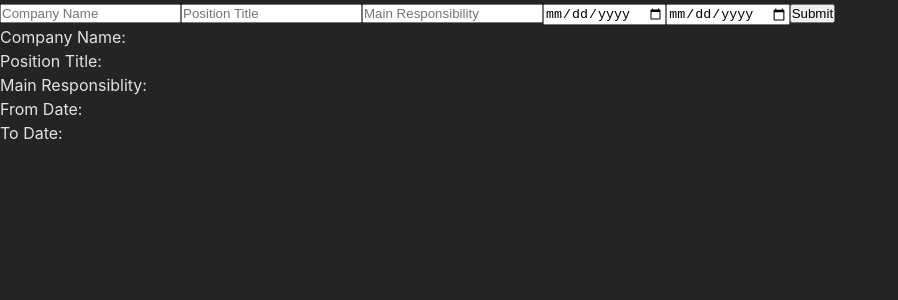
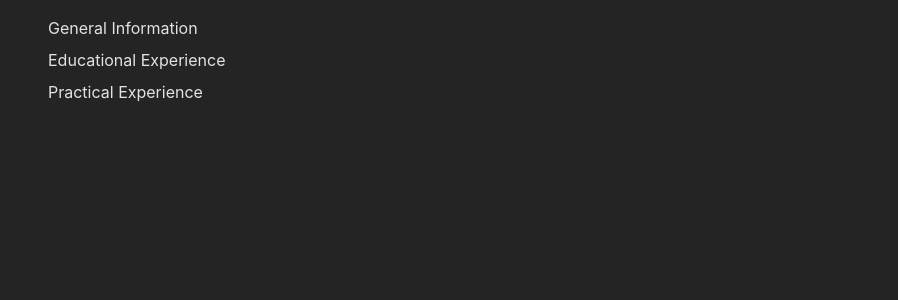
Before and after one commit to nuru484/cv-application, a React (Vite) app: page / in a window 1280 px wide. Shown: the top 300 px of the page, without its empty margins (0-898 px from the left). Built offline with nearby package versions, Linux system fonts and the light colour scheme.

Commit message:
Changed the structure of the whole program

```diff
--- a/src/components/educational-experience.jsx
+++ b/src/components/educational-experience.jsx
@@ -2,17 +2,27 @@ const EducationalExperience = ({ handleSubmit }) => {
   return (
     <div>
       <form action="#" onSubmit={handleSubmit}>
-        <label htmlFor="schoolName">School Name:</label>
-        <input type="text" id="schoolName" name="schoolName" />
+        <input
+          type="text"
+          id="schoolName"
+          name="schoolName"
+          placeholder="Schoo Name"
+        />
 
-        <label htmlFor="titleOfStudy">Title of Study</label>
-        <input type="text" id="titleOfStudy" name="titleOfStudy" />
+        <input
+          type="text"
+          id="titleOfStudy"
+          name="titleOfStudy"
+          placeholder="Title of Study"
+        />
 
-        <label htmlFor="dateOfStudy">Date of Study</label>
-        <input type="date" id="dateOfStudy" name="dateOfStudy" />
+        <label htmlFor="dateOfStudyFrom">From</label>
+        <input type="date" id="dateOfStudyFrom" name="dateOfStudyFrom" />
+
+        <label htmlFor="dateOfStudyTo">To</label>
+        <input type="date" id="dateOfStudyTo" name="dateOfStudyTo" />
 
         <button type="submit">Submit</button>
-        <button>Edit</button>
       </form>
     </div>
   );
--- a/src/components/general-information.jsx
+++ b/src/components/general-information.jsx
@@ -1,14 +1,13 @@
-const GeneralInformation = () => {
+const GeneralInformation = ({ handleSubmit }) => {
   return (
-    <form>
+    <form action="#" onSubmit={handleSubmit}>
       <input type="text" name="fullName" placeholder="Full Name" />
 
       <input type="email" name="email" placeholder="Email" />
 
-      <input type="tel" name="phoneNumber" placeholder="Phone Number" />
+      <input type="tel" name="phone" placeholder="Phone Number" />
 
       <button type="submit">Submit</button>
-      <button>Edit</button>
     </form>
   );
 };
--- a/src/components/overview.jsx
+++ b/src/components/overview.jsx
@@ -4,11 +4,140 @@ import PracticalExperience from './practical-experience';
 import { useState } from 'react';
 
 const Overview = () => {
+  const [generalInfo, setGeneralInfo] = useState({
+    fullName: '',
+    email: '',
+    phone: '',
+  });
+
+  const [showGeneralInfo, setShowGeneralInfo] = useState(false);
+
+  const handleSubmitForGeneralInfo = (e) => {
+    e.preventDefault();
+
+    const formData = new FormData(e.target);
+
+    const updatedGeneralInf = {
+      ...generalInfo,
+      fullName: formData.get('fullName'),
+      email: formData.get('email'),
+      phone: formData.get('phone'),
+    };
+
+    setGeneralInfo(updatedGeneralInf);
+    setShowGeneralInfo(false);
+  };
+
+  const handleShowGeneralInfo = () => {
+    setShowGeneralInfo(true);
+  };
+
+  const [educationalEx, setEducationalEx] = useState({
+    schoolName: '',
+    titleOfStudy: '',
+    dateOfStudyFrom: '',
+    dateOfStudyTo: '',
+  });
+
+  const [showEducationalEx, setShowEducationalEx] = useState(false);
+
+  const handleSubmitForEducationalEx = (e) => {
+    e.preventDefault();
+
+    const formData = new FormData(e.target);
+
+    const updatedEducationalEx = {
+      ...educationalEx,
+      schoolName: formData.get('schoolName'),
+      titleOfStudy: formData.get('titleOfStudy'),
+      dateOfStudyFrom: formData.get('dateOfStudyFrom'),
+      dateOfStudyTo: formData.get('dateOfStudyTo'),
+    };
+
+    setEducationalEx(updatedEducationalEx);
+    setShowEducationalEx(false);
+  };
+
+  const handleShowEducationalEx = () => {
+    setShowEducationalEx(true);
+  };
+
+  const [practicalEx, setPracticalEx] = useState({
+    companyName: '',
+    positionTitle: '',
+    mainResponsibility: '',
+    experienceFrom: '',
+    experienceTo: '',
+  });
+
+  const [showPracticalEx, setShowPracticalEx] = useState(false);
+
+  const handleSubmitForPracticalEx = (e) => {
+    e.preventDefault();
+
+    const formData = new FormData(e.target);
+
+    const updatedPracticalEx = {
+      ...practicalEx,
+      companyName: formData.get('companyName'),
+      positionTitle: formData.get('positionTitle'),
+      mainResponsibility: formData.get('mainResponsibility'),
+      experienceFrom: formData.get('experienceFrom'),
+      experienceTo: formData.get('experienceTo'),
+    };
+
+    setPracticalEx(updatedPracticalEx);
+    setShowPracticalEx(false);
+  };
+
+  const handleShowPracticalEx = () => {
+    setShowPracticalEx(true);
+  };
+
   return (
-    <div className="main-container">
-      {/* <GeneralInformation />
-      <EducationalExperience /> */}
-      <PracticalExperience />
+    <div className="appClass">
+      <div className="forms">
+        {showGeneralInfo ? (
+          <GeneralInformation handleSubmit={handleSubmitForGeneralInfo} />
+        ) : (
+          <div onClick={handleShowGeneralInfo}>General Information</div>
+        )}
+
+        {showEducationalEx ? (
+          <EducationalExperience handleSubmit={handleSubmitForEducationalEx} />
+        ) : (
+          <div onClick={handleShowEducationalEx}>Educational Experience</div>
+        )}
+
+        {showPracticalEx ? (
+          <PracticalExperience handleSubmit={handleSubmitForPracticalEx} />
+        ) : (
+          <div onClick={handleShowPracticalEx}>Practical Experience</div>
+        )}
+      </div>
+
+      <div className="cvDisplay">
+        <section className="generalInfo">
+          <p>{generalInfo.fullName} </p>
+          <p> {generalInfo.email}</p>
+          <p>{generalInfo.phone}</p>
+        </section>
+
+        <section className="educationalEx">
+          <p>{educationalEx.schoolName}</p>
+          <p>{educationalEx.titleOfStudy}</p>
+          <p>{educationalEx.dateOfStudyFrom}</p>
+          <p>{educationalEx.dateOfStudyTo}</p>
+        </section>
+
+        <section className="practicalEx">
+          <p>{practicalEx.companyName}</p>
+          <p>{practicalEx.positionTitle}</p>
+          <p>{practicalEx.mainResponsibility}</p>
+          <p>{practicalEx.experienceFrom}</p>
+          <p>{practicalEx.experienceTo}</p>
+        </section>
+      </div>
     </div>
   );
 };
--- a/src/components/practical-experience.jsx
+++ b/src/components/practical-experience.jsx
@@ -1,34 +1,6 @@
-import { useState } from 'react';
-
-const PracticalExperience = () => {
-  const [practicalExperience, setPracticalExperience] = useState({
-    companyName: '',
-    positionTitle: '',
-    mainResponsibility: '',
-    fromDate: '',
-    toDate: '',
-  });
-
-  const handleSubmit = (e) => {
-    e.preventDefault();
-
-    const formData = new FormData(e.target);
-
-    const updatedPracticalExperience = {
-      ...practicalExperience,
-      companyName: formData.get('companyName'),
-      positionTitle: formData.get('positionTitle'),
-      mainResponsibility: formData.get('mainResponsibility'),
-      fromDate: formData.get('fromDate'),
-      toDate: formData.get('toDate'),
-    };
-
-    setPracticalExperience(updatedPracticalExperience);
-  };
-
+const PracticalExperience = ({ handleSubmit }) => {
   return (
     <div>
-      {
       <form action="#" onSubmit={handleSubmit}>
         <input
           type="text"
@@ -53,26 +25,20 @@ const PracticalExperience = () => {
 
         <input
           type="date"
-            id="fromDate"
-            name="fromDate"
+          id="experienceFrom"
+          name="experienceFrom"
           placeholder="From Date"
         />
 
-          <input type="date" id="toDate" name="toDate" placeholder="To Date" />
+        <input
+          type="date"
+          id="experienceTo"
+          name="experienceTo"
+          placeholder="To Date"
+        />
 
         <button type="submit">Submit</button>
       </form>
-      }
-
-      <div className="practicalExperience">
-        <p className="cvCompanyName">
-          Company Name: {practicalExperience.companyName}
-        </p>
-        <p className="cvPositionTitle">Position Title:</p>
-        <p className="cvMainResponsibility">Main Responsiblity:</p>
-        <p className="cvFromDate">From Date: </p>
-        <p className="cvToDate">To Date: </p>
-      </div>
     </div>
   );
 };
--- a/src/index.css
+++ b/src/index.css
@@ -12,3 +12,7 @@
   -webkit-font-smoothing: antialiased;
   -moz-osx-font-smoothing: grayscale;
 }
+
+* {
+  margin: 0.5rem;
+}
--- a/src/styles/global.css
+++ b/src/styles/global.css
@@ -1,5 +1,5 @@
 * {
-  margin: 0;
+  margin: 0.5rem;
   padding: 0;
   box-sizing: border-box;
 }
```
Also changed, not shown: 5 other files (tests, documents, lock files or other folders). Lines whose indentation alone changed are shown as unchanged.
